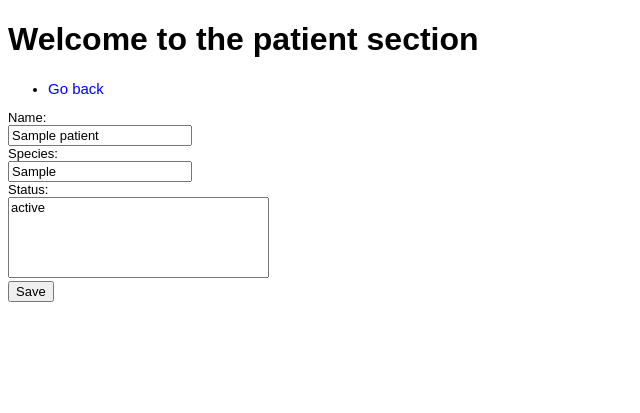
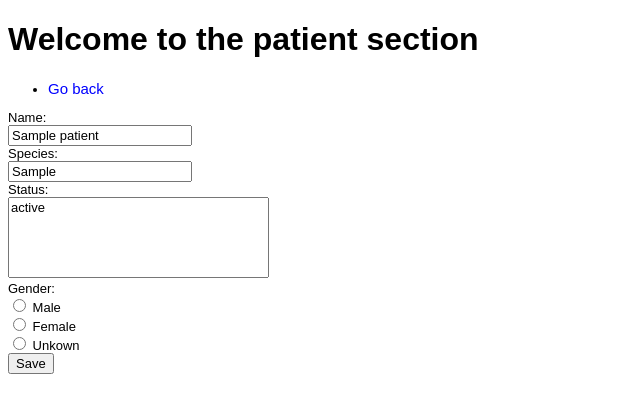
Before and after one commit to Elise39u/Hosiptal, a PHP site: page /Eigen/patient/edit.php?id=1 in a window 1280 px wide. Shown: the top 413 px of the page, without its empty margins (0-640 px from the left). Run offline with PHP 8.4, Linux system fonts and the light colour scheme; tables that the repository leaves empty or names only in its code hold one stand-in row (values such as "Sample post").

Commit message:
Bizy working on gender section for patients

```diff
--- a/patient/edit.php
+++ b/patient/edit.php
@@ -10,7 +10,15 @@ if (isset($_POST['submit'])) {
 	$name = $_POST['name'];
 	$species = $_POST['species'];
 	$status = $_POST['status'];
-    $update = $link->query("UPDATE patient SET name='$name', species='$species', status='$status' WHERE id=$id");
+	if (isset($_POST['male'])) {
+		$gender = $_POST['male'];
+	} elseif (isset($_POST['female'])) {
+		$gender = $_POST['female'];
+	} else {
+		$gender = $_POST['unkown'];
+	}
+    $update = $link->query("UPDATE patient SET name='$name', species='$species', status='$status', gender='$gender' WHERE id=$id");
+    var_dump("UPDATE patient SET name='$name', species='$species', status='$status', gender='$gender' WHERE id=$id");
 }
 
 $smarty->assign('id', $id);
--- a/tpl/edit.html.tpl
+++ b/tpl/edit.html.tpl
@@ -17,6 +17,10 @@
 	<input type="text" name="species" value="{$patient['species']}"> <br>
 	Status: <br>
 	<textarea type="text" name="status" rows="5" cols="30">{$patient['status']}</textarea><br>
+	Gender:<br>
+    <input type="radio" name="male" value="male"> Male<br>
+    <input type="radio" name="female" value="$"> Female<br>
+    <input type="radio" name="unkown" value="male"> Unkown<br>
 	<input type="submit" name="submit" value="Save">
 {/foreach}
 </form>
```
Also changed, not shown: patient/inc/smarty/templates_c/a75e4331d9449de8ee01d5615faa306bb96d516f_0.file.edit.html.tpl.php (+8 -4 lines), inc/patient_editlogic.php (line endings or trailing spaces).
